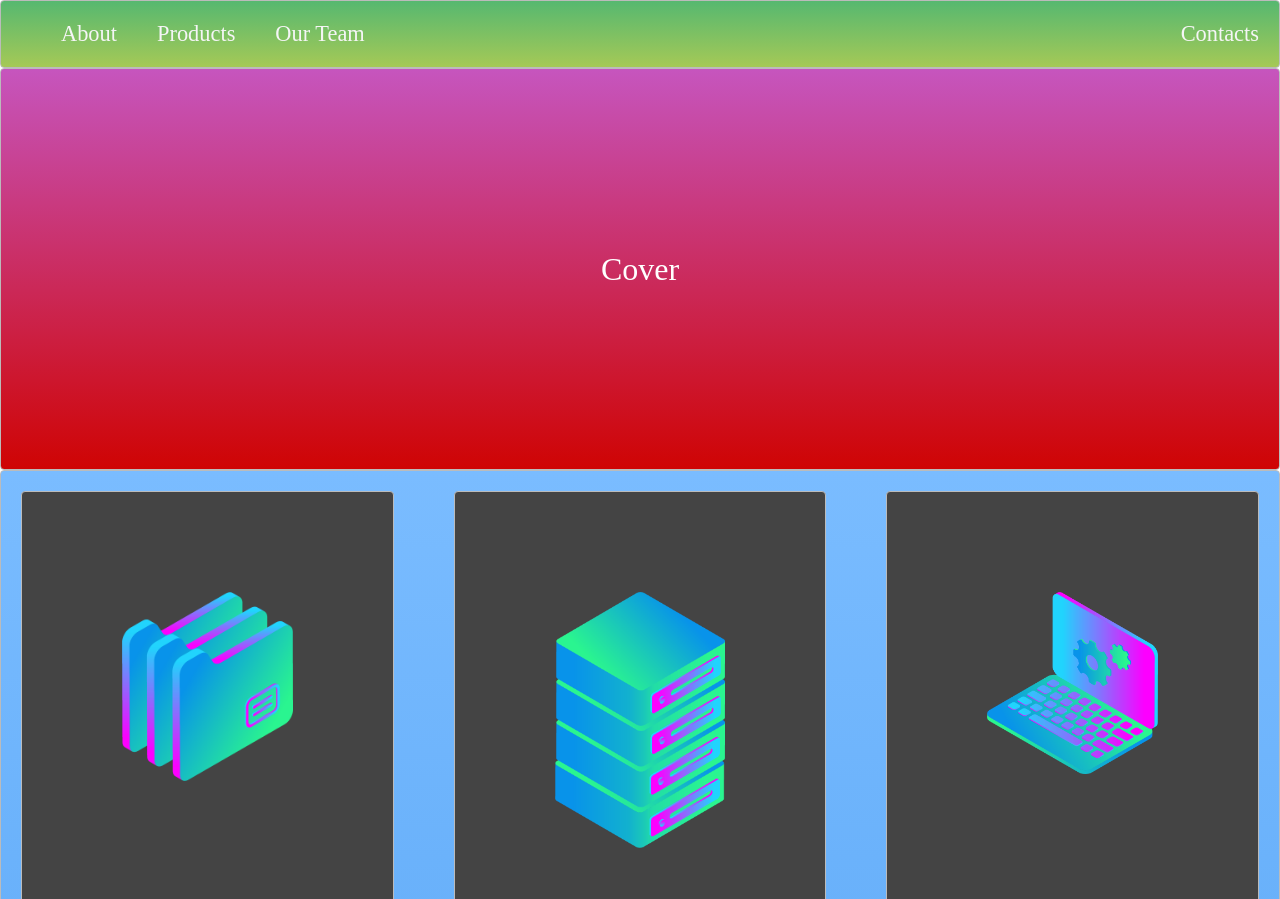
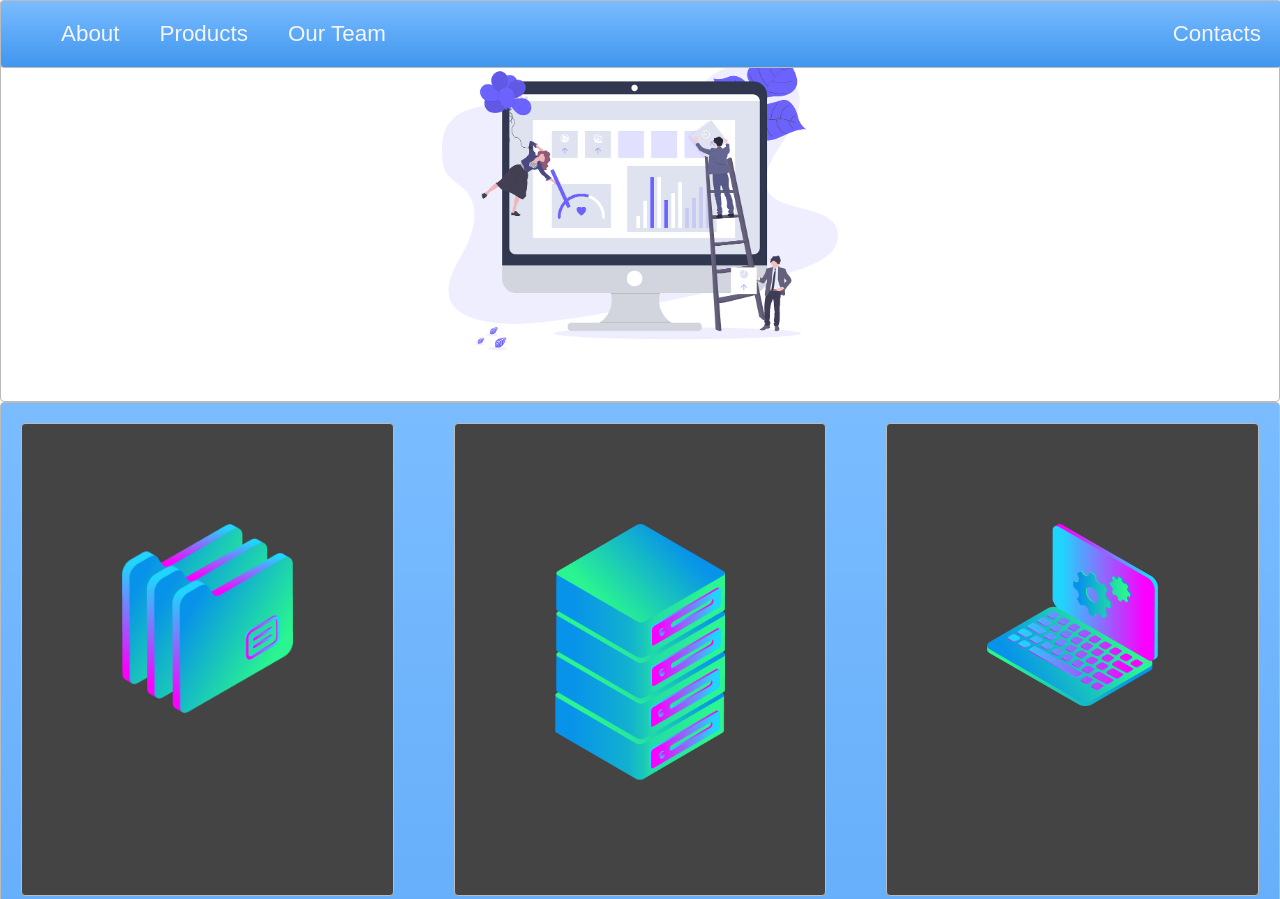
Before and after one commit to KyleInTheSkyCastle/Template_products, a plain HTML site: page index.html in a window 1280 px wide. Shown: the top 899 px of the page. Drawn offline with Linux system fonts and the light colour scheme.

Commit message:
prettify the website

```diff
--- a/index.html
+++ b/index.html
@@ -1,11 +1,11 @@
 <!DOCTYPE html>
 <html>
 <head>
-  <title>Layout Master</title>
+  <title>Template Products</title>
   <link rel="stylesheet" type="text/css" href="./style.css">
 </head>
 <body>
-	<nav class="zone green">
+	<nav class="zone blue sticky">
 		<ul class="main-nav">
 			<li><a href="">About</a></li>
 			<li><a href="">Products</a></li>
@@ -14,7 +14,7 @@
 		</ul>
 	</nav>
 
-  <div class="container zone red">Cover</div>
+  <div class="container zone"><img class="cover" src="./img/undraw.png"></div>
   <div class="zone blue grid-wrapper">
   	<div class="box zone"><img src="./img/files_2.png"></div>
   	<div class="box zone"><img src="./img/server_2_2.png"></div>
@@ -25,6 +25,6 @@
   	<div class="box zone"><img src="./img/desktop_analytics_2.png"></div>
   	<div class="box zone"><img src="./img/server_safe_2.png"></div>
   </div>
-  <footer class="zone yellow">Footer</footer>
+  <footer class="zone">Footer</footer>
 </body>
 </html>
--- a/style.css
+++ b/style.css
@@ -1,5 +1,6 @@
 body {
     margin: auto 0;
+    font-family: Arial;
 }
 
 .zone {
@@ -21,13 +22,26 @@ body {
     box-shadow:rgba(0,0,0,0.8) 0px 5px 15px, inset rgba(0,0,0,0.15) 0px -10px 20px;
 }
 
+.box:hover {
+    -webkit-transform:rotate(-7deg);
+    -moz-transform:rotate(-7deg);
+    -o-transform:rotate(-7deg);
+    transform:rotate(-7deg);
+}
+
 /* Nav */
+.sticky {
+    position: fixed;
+    top: 0;
+    width: 100%;
+}
 .main-nav {
     display: flex;
     list-style: none;
     font-size: 0.7em;
     margin: 0;
 }
+
 
 @media only screen and (max-width: 600px) {
     .main-nav {
@@ -58,6 +72,10 @@ a {
     height: 50vh;
 }
 
+.cover {
+    width: 30rem;
+}
+
 
 /* Grid */
 .grid-wrapper {
@@ -78,6 +96,7 @@ a {
 
 footer {
     text-align: center;
+    background-color: skyblue;
 }
 
 /*https://paulund.co.uk/how-to-create-shiny-css-buttons*/
```
